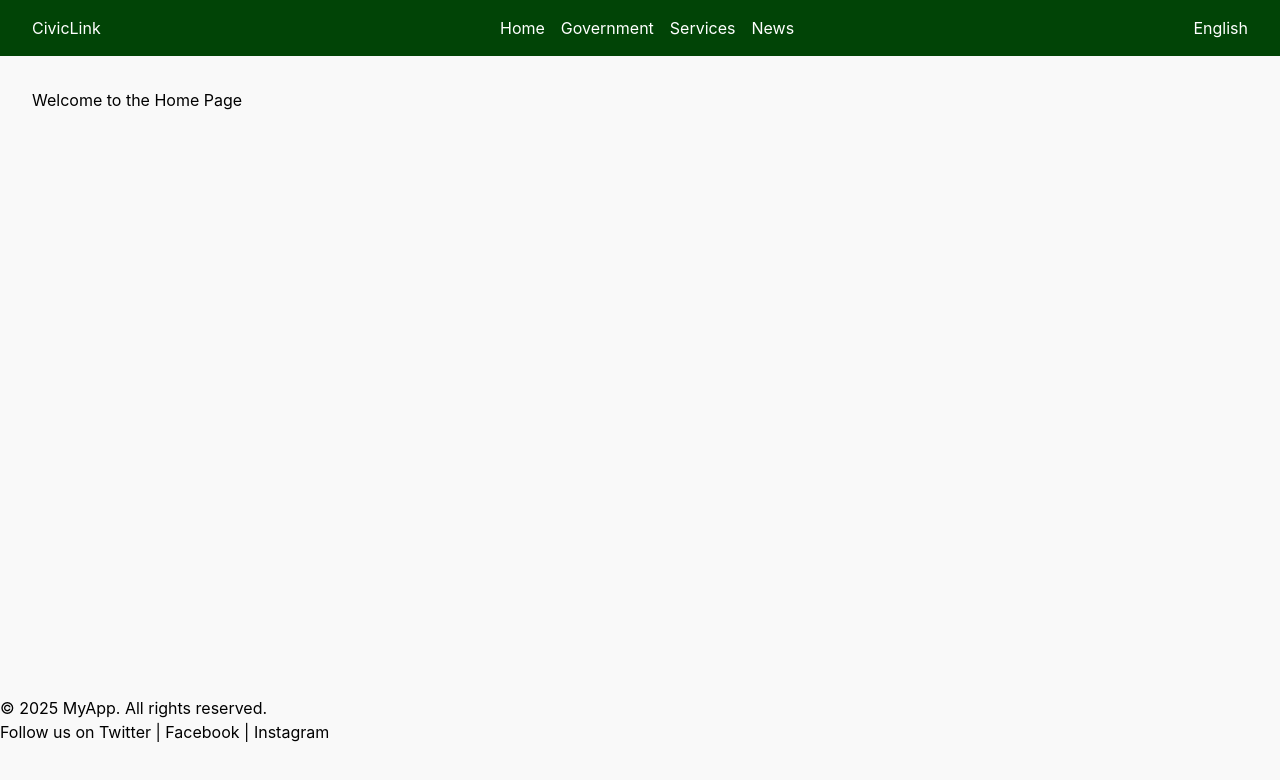
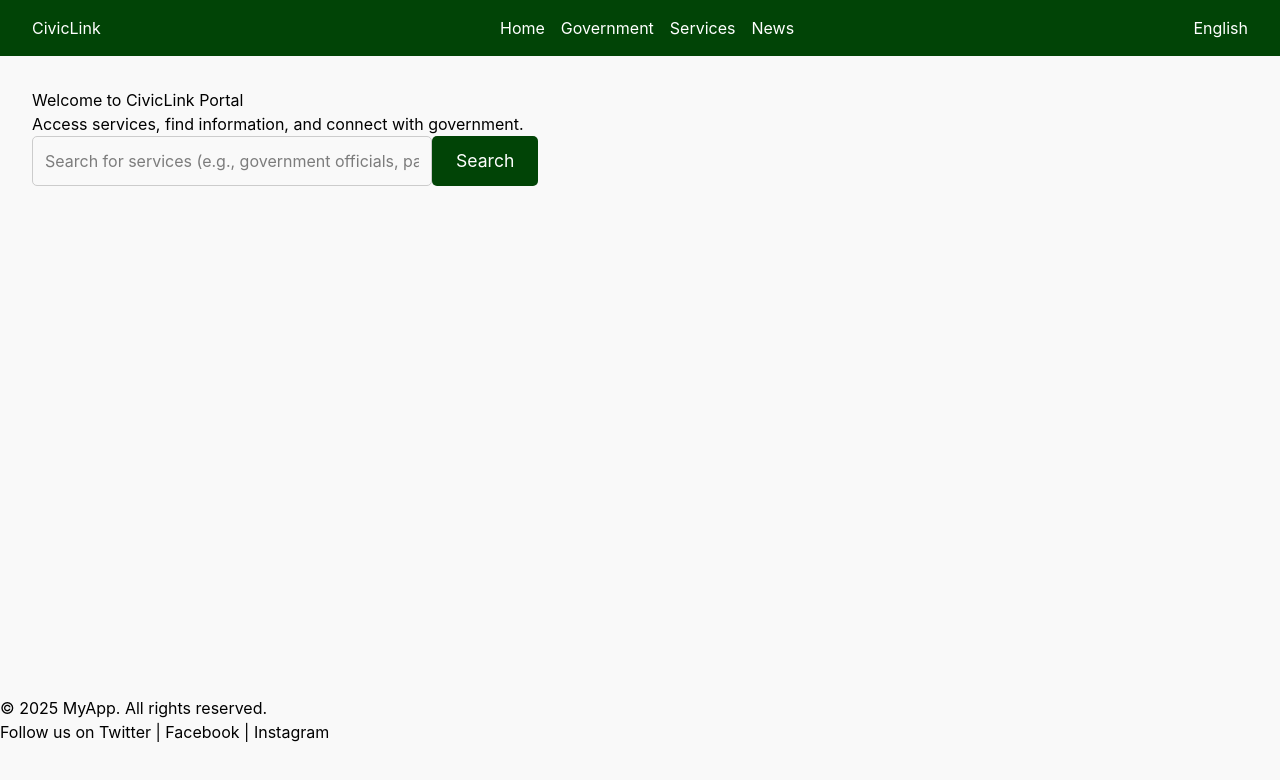
Before and after one commit to EjikeJosephUche/civiklink, a React (Vite) app in the folder frontend/: page / in a window 1280 px wide. Shown: the top 780 px of the page. Built offline with nearby package versions, Linux system fonts and the light colour scheme.

Commit message:
style navbar

```diff
--- a/frontend/package.json
+++ b/frontend/package.json
@@ -11,6 +11,10 @@
   },
   "dependencies": {
     "@fortawesome/fontawesome-svg-core": "^6.7.2",
+    "@fortawesome/free-brands-svg-icons": "^6.7.2",
+    "@fortawesome/free-regular-svg-icons": "^6.7.2",
+    "@fortawesome/free-solid-svg-icons": "^6.7.2",
+    "@fortawesome/react-fontawesome": "^0.2.2",
     "@tailwindcss/vite": "^4.1.3",
     "react": "^19.0.0",
     "react-dom": "^19.0.0",
--- /dev/null
+++ b/frontend/src/components/sections/Hero.module.css
@@ -0,0 +1,58 @@
+.hero-content {
+  display: flex;
+  flex-direction: column;
+  align-items: center;
+  justify-content: center;
+  background-color: #f0f0f0;
+  padding: 40px 30px;
+  border-radius: 8px;
+  box-shadow: 0 4px 12px rgba(0, 0, 0, 0.1);
+  width: 100%;
+  max-width: 800px; /* Limit the max width of the hero section */
+  text-align: center;
+  gap: 20px; /* Space between child elements */
+}
+
+.hero-header {
+  font-size: 2.5rem;
+  font-weight: bold;
+  color: #2c3e50; /* Dark color for the header */
+  margin-bottom: 20px;
+}
+
+.hero-content p {
+  font-size: 1.2rem;
+  color: #7f8c8d; /* A lighter color for the description text */
+  margin-bottom: 30px;
+  max-width: 600px;
+}
+
+input[type="text"] {
+  width: 100%;
+  max-width: 400px;
+  padding: 12px;
+  margin-bottom: 20px;
+  border: 1px solid #ccc;
+  border-radius: 5px;
+  font-size: 1rem;
+}
+
+input[type="text"]:focus {
+  outline: none;
+  border-color: #3498db; /* Change border color on focus */
+}
+
+.btn {
+  background-color: #014406;
+  color: white;
+  padding: 12px 24px;
+  border: none;
+  border-radius: 5px;
+  cursor: pointer;
+  font-size: 1.1rem;
+  transition: background-color 0.3s ease;
+}
+
+.btn:hover {
+  background-color: #164b1a; /* Darken button color on hover */
+}
--- /dev/null
+++ b/frontend/src/components/sections/Hero.tsx
@@ -0,0 +1,14 @@
+import styles from './Hero.module.css';
+
+export const Hero = () => {
+  return (
+
+      <div className={styles.heroContent}>
+        <h1 className={styles.heroHeader}>Welcome to CivicLink Portal</h1>
+        <p>Access services, find information, and connect with government.</p>
+        <input type="text" placeholder="Search for services (e.g., government officials, passports, taxes, permits)..." />
+        <button className={styles.btn}>Search</button>
+      </div>
+
+  );
+}
--- a/frontend/src/layout/MainLayout.tsx
+++ b/frontend/src/layout/MainLayout.tsx
@@ -7,6 +7,7 @@ const MainLayout = () => (
     <Navbar />
     <main style={{ padding: '2rem', minHeight: '80vh' }}>
       <Outlet />
+
     </main>
     <Footer />
   </>
--- a/frontend/src/pages/Home.tsx
+++ b/frontend/src/pages/Home.tsx
@@ -1,2 +1,8 @@
-const Home = () => <h2>Welcome to the Home Page</h2>;
+import { Hero } from "../components/sections/Hero";
+
+const Home = () => {
+ return (
+  <Hero />
+ );
+}
 export default Home;
```
Also changed, not shown: 1 other file (tests, documents, lock files or other folders).
